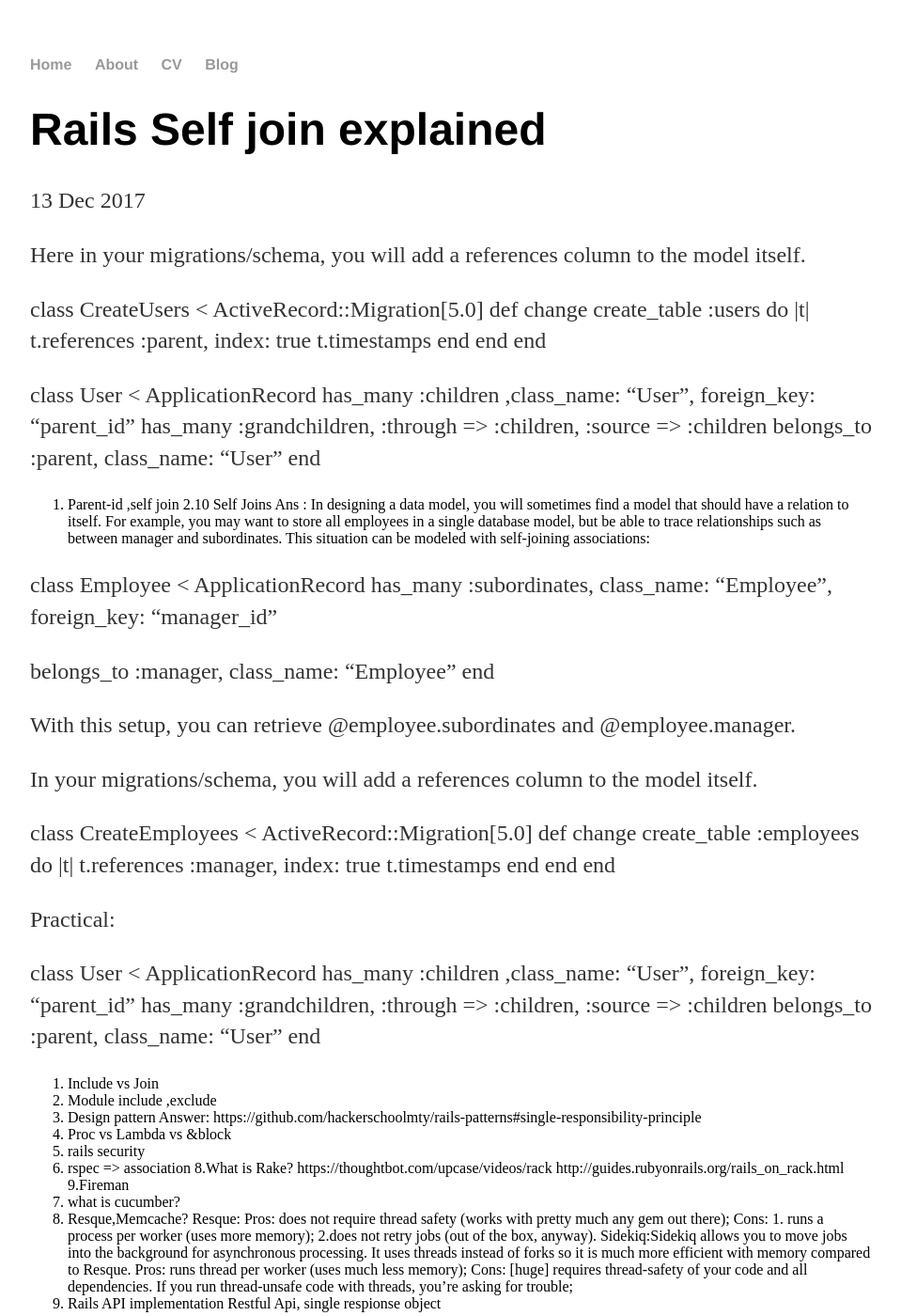
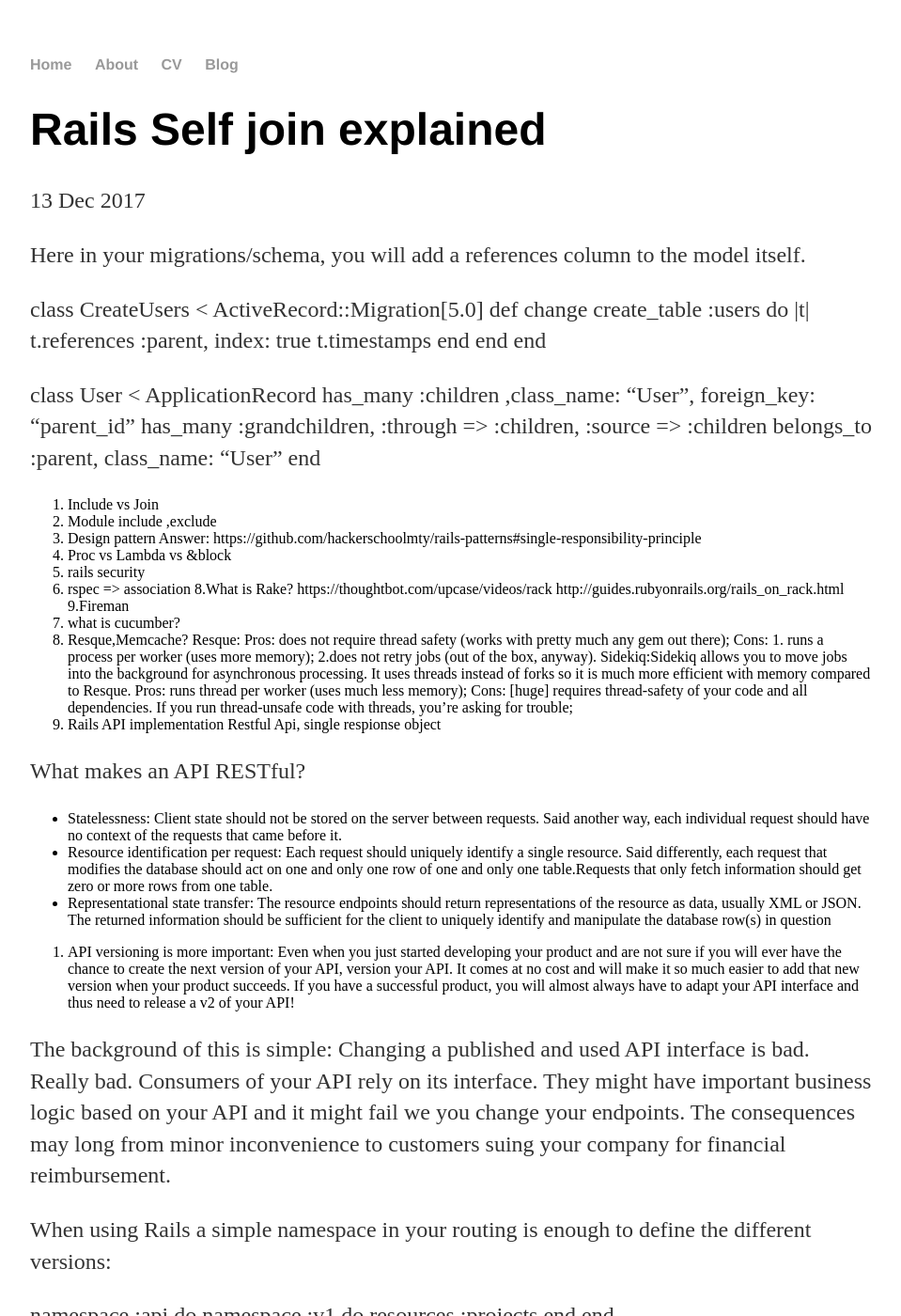
Before and after one commit to ravishrivastava/ravishrivastava.github.io, a Jekyll site: the page built from _posts/2017-12-13-rails-self-join.md, in a window 1280 px wide and 1400 px high. Shown: the whole window at 94% size, without its empty margins (160-1119 px from the left). Built offline with Jekyll 4.4.1, drawn with Linux system fonts in a browser that asks for light colours.

Commit message:
Update 2017-12-13-rails-self-join.md

```diff
--- a/_posts/2017-12-13-rails-self-join.md
+++ b/_posts/2017-12-13-rails-self-join.md
@@ -26,38 +26,7 @@ end
 
 
 
-1. Parent-id ,self join
-2.10 Self Joins
-Ans : In designing a data model, you will sometimes find a model that should have a relation to itself. For example, you may want to store all employees in a single database model, but be able to trace relationships such as between manager and subordinates. This situation can be modeled with self-joining associations:
 
-class Employee < ApplicationRecord
-  has_many :subordinates, class_name: "Employee",
-                          foreign_key: "manager_id"
-
-  belongs_to :manager, class_name: "Employee"
-end
-
-With this setup, you can retrieve @employee.subordinates and @employee.manager.
-
-In your migrations/schema, you will add a references column to the model itself.
-
-class CreateEmployees < ActiveRecord::Migration[5.0]
-  def change
-    create_table :employees do |t|
-      t.references :manager, index: true
-      t.timestamps
-    end
-  end
-end
-
-
-Practical:
-
-class User < ApplicationRecord
-  has_many :children ,class_name: "User", foreign_key: "parent_id"
-  has_many :grandchildren, :through => :children, :source => :children
-  belongs_to :parent, class_name: "User"
-end
 
 
 2. Include vs Join
```
